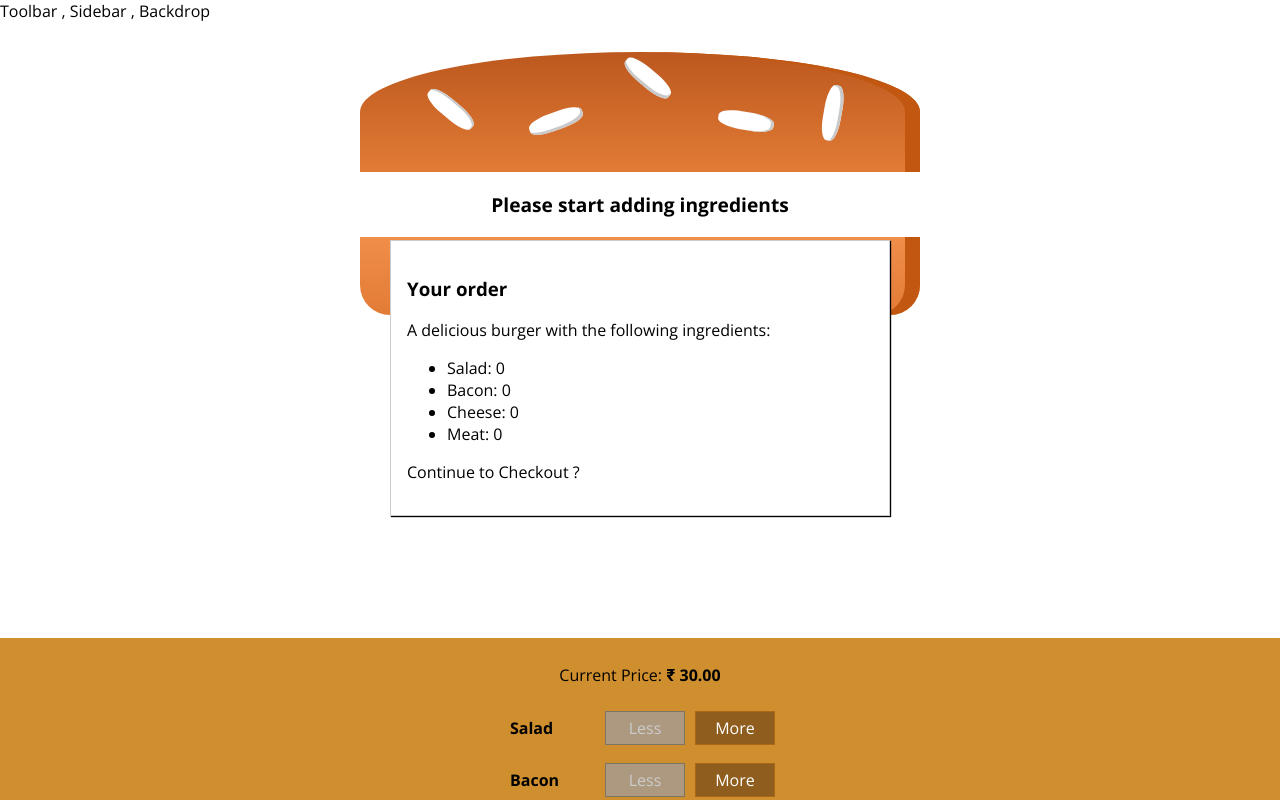
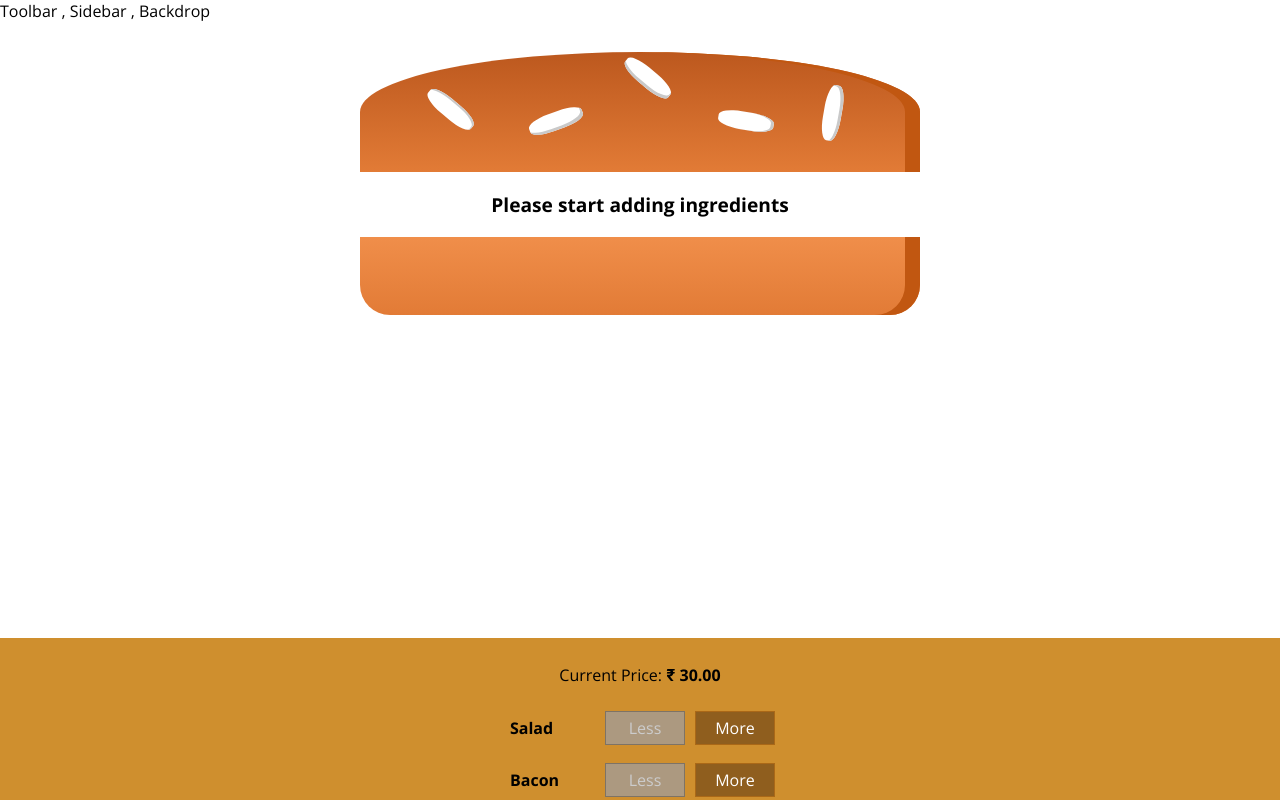
Before and after one commit to ShashankBiplav/the_burger_builder, a React (Create React App) app: page / in a window 1280 px wide. Shown: the top 800 px of the page. Built offline with nearby package versions, Linux system fonts and the light colour scheme.

Commit message:
Added animations to the Modal

```diff
--- a/src/components/Burger/BuildControls/BuildControls.js
+++ b/src/components/Burger/BuildControls/BuildControls.js
@@ -24,7 +24,8 @@ const buildControls = (props) => (
         ))}
         <button
             className={classes.OrderButton}
-            disabled={!props.purchaseable}>
+            disabled={!props.purchaseable}
+            onClick={props.ordered}>
             ORDER NOW</button>
     </div>
 );
--- a/src/components/UI/Modal/Modal.js
+++ b/src/components/UI/Modal/Modal.js
@@ -3,7 +3,11 @@ import React from 'react';
 import classes from './Modal.module.css';
 
 const modal = (props) => (
-    <div className={classes.Modal}>
+    <div className={classes.Modal}
+         style={{
+             transform: props.show ? 'translateY(0)' :'translateY(-100vh)',
+             opacity: props.show ? '1' : '0'
+         }}>
         {props.children}
     </div>
 );
--- a/src/containers/BurgerBuilder/BurgerBuilder.js
+++ b/src/containers/BurgerBuilder/BurgerBuilder.js
@@ -22,7 +22,8 @@ class BurgerBuilder extends Component{
             meat: 0
         },
         totalPrice: 30,
-        purchaseable: false
+        purchaseable: false,
+        purchaseMode: false
     };
     updatePurchaseState(ingredients){
         const sum = Object.keys(ingredients)
@@ -63,6 +64,9 @@ class BurgerBuilder extends Component{
         this.setState({totalPrice: newPrice, ingredients: updatedIngredients});
         this.updatePurchaseState(updatedIngredients);
     };
+    purchaseModeHandler=()=>{
+        this.setState({purchaseMode: true});
+    };
     render(){
         const disabledInfo ={
             ...this.state.ingredients
@@ -72,7 +76,7 @@ class BurgerBuilder extends Component{
         }
         return(
             <Aux>
-                <Modal>
+                <Modal show={this.state.purchaseMode}>
                     <OrderSummary ingredients={this.state.ingredients}/>
                 </Modal>
                 <Burger ingredients={this.state.ingredients}/>
@@ -81,6 +85,7 @@ class BurgerBuilder extends Component{
                     disabled={disabledInfo}
                     purchaseable={this.state.purchaseable}
                     price={this.state.totalPrice}
+                    ordered={this.purchaseModeHandler}
                 />
             </Aux>
         );
```
